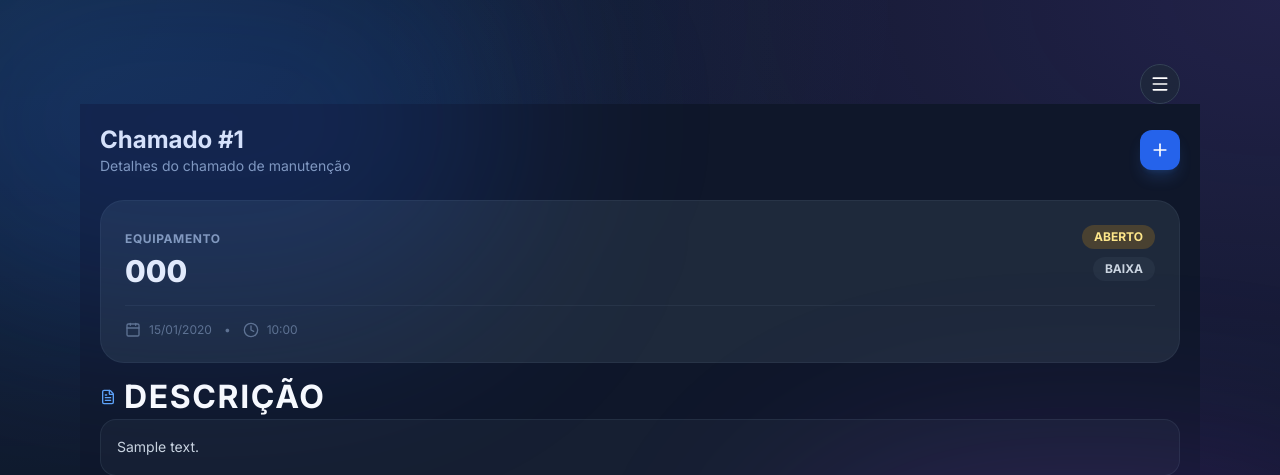
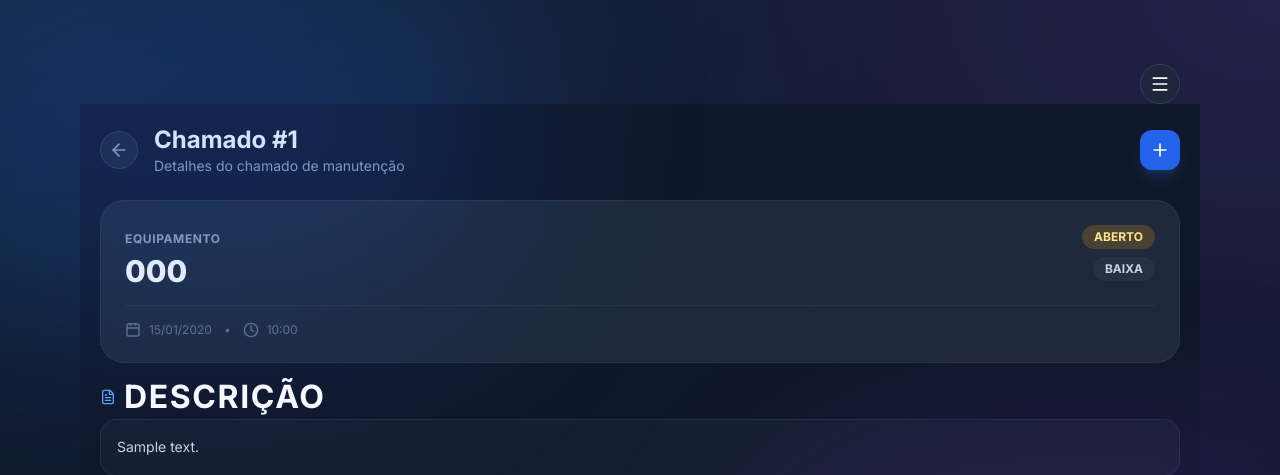
Before and after one commit to feliperanon/analise_operacional, a FastAPI app: template templates/mobile/tickets_detail.html in a window 1280 px wide. Shown: the top 475 px of the page. Run offline with FastAPI, Linux system fonts and the light colour scheme; the template is opened without the code that fills it: most values are stand-ins (such as "Sample title", 1, 10 or a date in 2020); grey boxes marked "Sample" are stand-in pictures; some libraries are stand-ins or nearby versions.

Commit message:
Descrição da mudança

```diff
--- a/templates/mobile/achievements.html
+++ b/templates/mobile/achievements.html
@@ -10,8 +10,8 @@
     <header class="px-6 pt-12 pb-6 bg-slate-900 border-b border-white/5 sticky top-0 z-20">
         <div class="flex items-center justify-between">
             <a href="/mobile/dashboard"
-                class="p-2 rounded-xl bg-slate-800 text-slate-400 hover:text-white transition-colors">
-                <i data-lucide="arrow-left" class="w-6 h-6"></i>
+                class="p-2 rounded-full bg-slate-800/80 border border-slate-700 text-slate-400 hover:text-white transition-colors active:scale-95">
+                <i data-lucide="arrow-left" class="w-5 h-5"></i>
             </a>
             <h1 class="text-xl font-bold text-white tracking-tight">Conquistas</h1>
             <div class="w-10"></div> <!-- Spacer -->
--- a/templates/mobile/tickets_detail.html
+++ b/templates/mobile/tickets_detail.html
@@ -6,7 +6,11 @@
 <div class="min-h-screen bg-slate-900 text-slate-100 p-5 pb-24">
     <!-- Header -->
     <div class="mb-6">
-        <div class="flex items-center justify-between mb-2">
+        <div class="flex items-center gap-4 mb-2">
+            <a href="/mobile/equipment/tickets"
+                class="p-2 rounded-full bg-slate-800/80 border border-slate-700 text-slate-400 hover:text-white transition-colors active:scale-95">
+                <i data-lucide="arrow-left" class="w-5 h-5"></i>
+            </a>
             <div class="flex-1">
                 <h1 class="text-2xl font-bold text-white">Chamado #{{ ticket.id }}</h1>
                 <p class="text-sm text-slate-400">Detalhes do chamado de manutenção</p>
```
Also changed, not shown: templates/mobile/game.html (+6 -5 lines).
